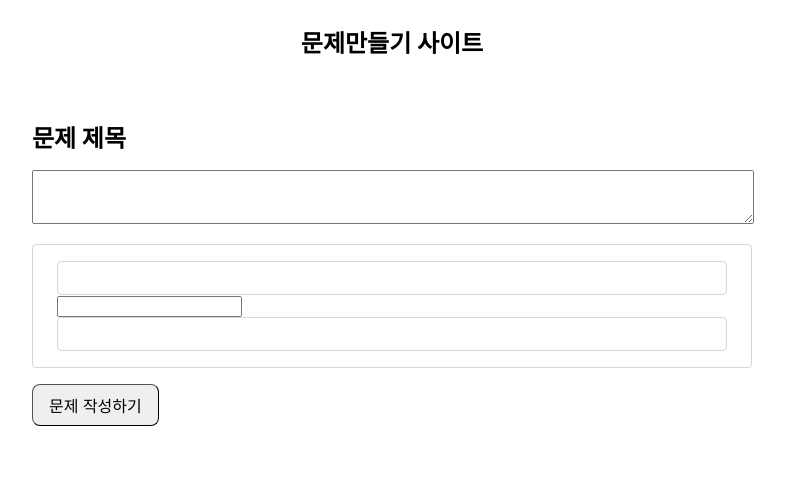
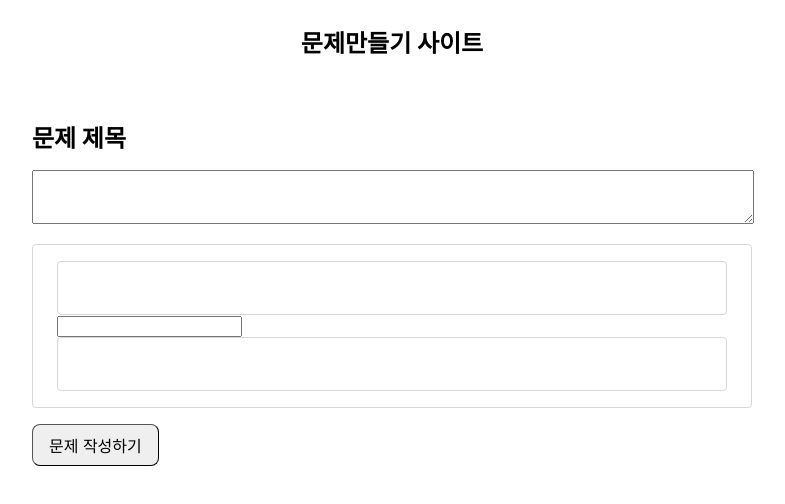
Before and after one commit to sdrong/webproject, a React (Create React App) app: page /post-write/1 in a window 1280 px wide. Shown: the top 504 px of the page, without its empty margins (248-1033 px from the left). Built offline with nearby package versions, Linux system fonts and the light colour scheme.

Commit message:
23/05/05

```diff
--- a/src/component/page/PostWritePage.jsx
+++ b/src/component/page/PostWritePage.jsx
@@ -4,6 +4,7 @@ import { useParams } from "react-router-dom";
 import styled from "styled-components";
 import TextInput from "../ui/TextInput";
 import Button from "../ui/Button";
+import Editor from "../ui/Editor";
 
 const Wrapper = styled.div`
     padding: 16px;
@@ -51,9 +52,9 @@ function PostWritePage(props) {
                     }}
                 />
                 <Mkproblem>
-                    <Mkproblem contenteditable="true"/>
+                    <Editor/>
                     <input></input>
-                    <Mkproblem contenteditable="true"/>
+                    <Editor/>
                 </Mkproblem>
                 <Button
                     title="문제 작성하기"
--- /dev/null
+++ b/src/component/ui/Editor.jsx
@@ -0,0 +1,15 @@
+import React from "react";
+const Editor = () => {
+    return (
+      <div
+        id="editor"
+        contentEditable={true}
+        style={{
+          padding: "16px 24px",
+          border: "1px solid #D6D6D6",
+          borderRadius: "4px",
+        }}
+      ></div>
+    );
+  };
+  export default Editor;
```
